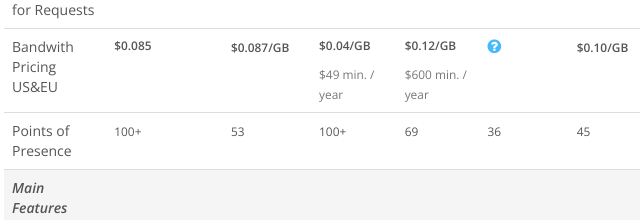
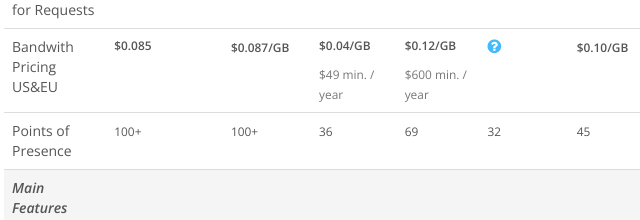
Before and after one commit to betahex/cdncomparison, a plain HTML site: page index.html in a window 1280 px wide. Shown: the part 831-1051 px from the top of the page, 46-686 px from the left. Drawn offline with nearby package versions, Linux system fonts and the light colour scheme.

Commit message:
update pop

```diff
--- a/index.html
+++ b/index.html
@@ -206,10 +206,10 @@
                                 <tr>
                                     <th class="th-comp">Points of Presence</th>
                                     <td><small>100+</small></td>
-                                    <td><small>53</small></td>
                                     <td><small>100+</small></td>
+                                    <td><small>36</small></td>
                                     <td><small>69</small></td>
-                                    <td><small>36</small></td>
+                                    <td><small>32</small></td>
                                     <td><small>45</small></td>
                                     <td><small>100+</small></td>
                                     <td><small>100+</small></td>
```
